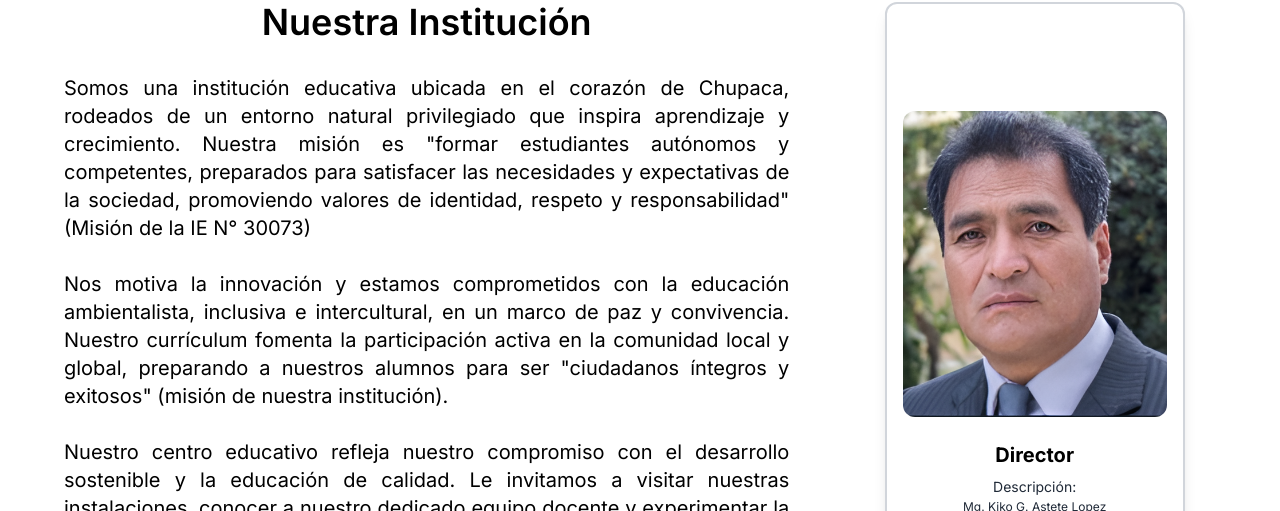
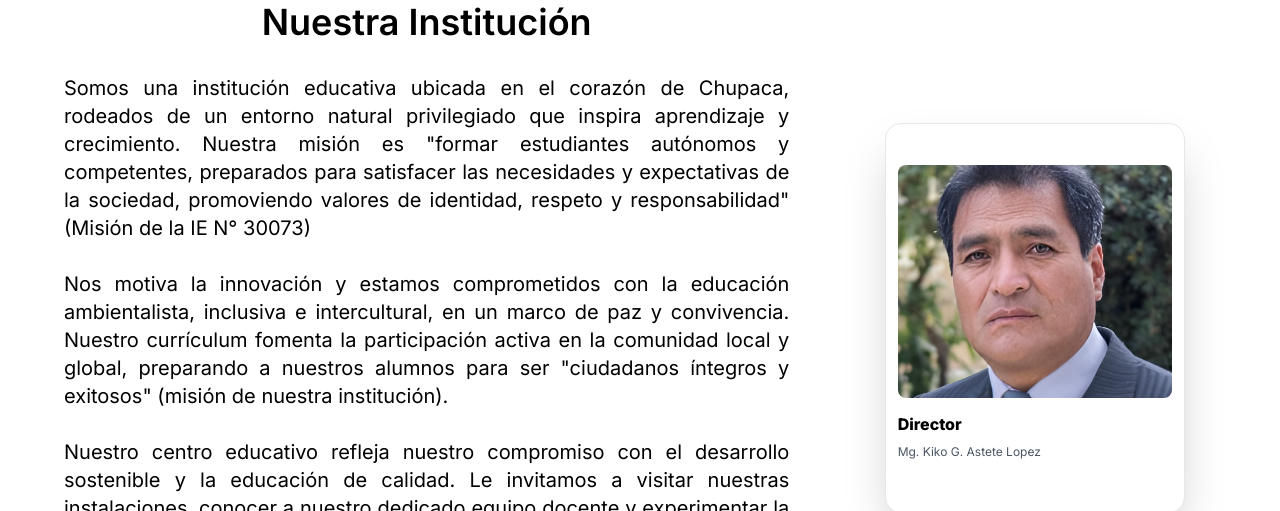
Before and after one commit to cris6mc/colegio-san-pedro, a Next.js app: page /bienvenida in a window 1280 px wide. Shown: the part 289-800 px from the top of the page. Built offline with nearby package versions, Linux system fonts and the light colour scheme; no server answers; the database is empty.

Commit message:
Update login feedback message, enhance AddCard file input handling, and improve Card component layout and styling, mejorando ux card

```diff
--- a/src/app/login/page.jsx
+++ b/src/app/login/page.jsx
@@ -22,8 +22,8 @@ export default function LoginPage() {
       );
       const user = userCredential.user;
       console.log("Usuario autenticado:", user);
-      setErrorMessage(`Eres el exito: ${user.uid}`);
-      router.push("/dashboard");
+      setErrorMessage("Logueo correcto");
+      router.push("/");
     } catch (error) {
       setErrorMessage("Correo o contraseña incorrectos");
       console.error("Error en el login:", error);
--- a/src/components/AddCard.jsx
+++ b/src/components/AddCard.jsx
@@ -1,5 +1,5 @@
 "use client";
-import { useState } from "react";
+import { useState, useRef } from "react";
 import { db, storage } from "@/lib/firebase"; // Importar Firebase Storage
 import { collection, addDoc } from "firebase/firestore"; // Importar funciones de Firebase Firestore
 import { ref, uploadBytes, getDownloadURL } from "firebase/storage"; // Importar funciones de Firebase Storage
@@ -11,6 +11,7 @@ function AddCard({ Coleccion }) {
   const [Link, setLink] = useState("");
   const [loading, setLoading] = useState(false);
   const [success, setSuccess] = useState(false);
+  const fileInputRef = useRef(null);
 
   const handleFileChange = (e) => {
     setFile(e.target.files[0]);
@@ -40,6 +41,7 @@ function AddCard({ Coleccion }) {
         setDescription("");
         setLink("");
         setFile(null);
+        fileInputRef.current.value = null; // Resetear el input de archivo
         setSuccess(true);
       } catch (error) {
         console.error("Error uploading file and saving activity: ", error);
@@ -52,7 +54,7 @@ function AddCard({ Coleccion }) {
   return (
     <form className="space-y-6" onSubmit={handleSubmit}>
       <div>
-        <input type="file" onChange={handleFileChange} />
+        <input type="file" onChange={handleFileChange} ref={fileInputRef} />
       </div>
       <div>
         <label className="block text-black font-bold">Titulo</label>
--- a/src/components/Card.jsx
+++ b/src/components/Card.jsx
@@ -34,12 +34,8 @@ function Card({
   return (
     <>
       <div
-        className={`flex flex-col justify-center items-center gap-2 w-[300px] min-h-[450px] h-full px-4 py-2 rounded-xl border-gray-300 border-2 shadow-lg transition-all duration-500 ease-in-out
-            ${
-              isHovered
-                ? "bg-gradient-to-r from-[#D682E3] via-[#E9E576] to-[#C3E8FC]"
-                : "bg-white"
-            }`}
+        className={`flex flex-col justify-center items-start gap-2 w-[300px] min-h-[380px] h-[390px] px-3 rounded-[1rem] border shadow-2xl transition-all duration-500 ease-in-out
+            ${isHovered ? "bg-blue-100" : "bg-white"}`}
         onMouseEnter={() => setIsHovered(true)}
         onMouseLeave={() => setIsHovered(false)}
       >
@@ -51,22 +47,22 @@ function Card({
           height={150}
           unoptimized
           style={{
-            borderRadius: "0.75rem",
+            borderRadius: "0.5rem",
             objectFit: "cover",
             backgroundPosition: "center",
             backgroundRepeat: "no-repeat",
             width: "100%",
-            height: "50%",
-            marginBottom: "1rem", // Ajusta la altura según sea necesario
+            height: "60%",
+            marginBottom: "0rem", // Ajusta la altura según sea necesario
           }}
         />
-        <h1 className="font-bold text-xl text-center">
-          {truncateText(Title, 20)}
+        <div className="flex flex-col">
+          <h1 className="font-extrabold text-base py-[6px] w-full">
+            {truncateText(Title, 32)}
           </h1>
-        <div className="text-gray-800 text-sm text-center max-w-[90%] overflow-hidden">
-          Descripción:
+          <div className="text-gray-800 text-sm text-center w-full overflow-hidden">
             <p
-            className="text-start text-[12px]"
+              className="text-start text-[12px] text-gray-600 w-full"
               style={{
                 display: "-webkit-box",
                 WebkitLineClamp: 3,
@@ -78,17 +74,19 @@ function Card({
               {Description}
             </p>
           </div>
-        <div className="flex flex-row">
+        </div>
+        <div className="flex justify-end w-full">
           {isButton && (
-            <button className="bg-blue-500 hover:bg-blue-700 text-white text-xs py-1 px-2 rounded">
+            <button className="bg-blue-700 hover:bg-blue-800 text-white text-xs py-1 px-2 rounded flex justify-end">
               <div className="flex flex-row items-center" onClick={handleClick}>
-                <span className="mx-2">Ver más</span>
+                <span className="mx-2">Leer más</span>
                 <FaArrowRight />
               </div>
             </button>
           )}
         </div>
       </div>
+      {/* Modal */}
       {showModal && (
         <div className="fixed z-50 inset-0 flex items-center justify-center bg-black bg-opacity-50">
           <div className="flex flex-col items-center bg-white p-6 rounded-lg max-h-[80vh] overflow-y-auto">
```
Lines whose indentation alone changed are shown as unchanged.
